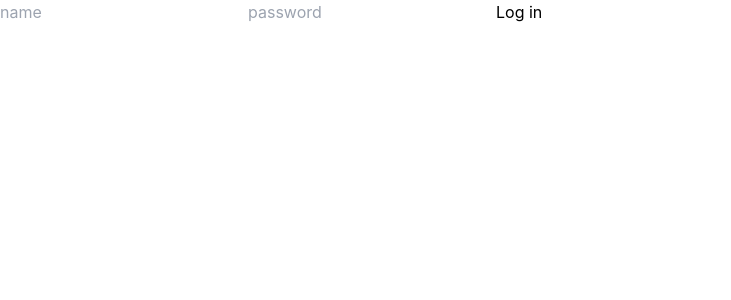
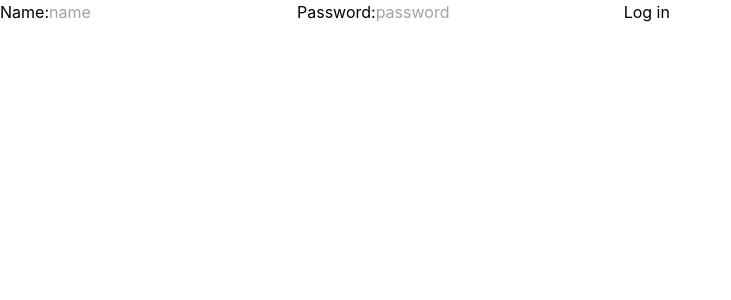
Before and after one commit to conalli/bookshelf-client, a Next.js app: page /signin in a window 1280 px wide. Shown: the top 300 px of the page, without its empty margins (0-731 px from the left). Built offline with nearby package versions, Linux system fonts and the light colour scheme; no server answers.

Commit message:
add label text

```diff
--- a/src/components/SignInForm/index.tsx
+++ b/src/components/SignInForm/index.tsx
@@ -38,7 +38,7 @@ const SignInForm: React.FC<SignInFormProps> = ({ type }) => {
       >
         {({ isSubmitting }) => (
           <Form>
-            <label htmlFor="name"></label>
+            <label htmlFor="name">Name:</label>
             <Field
               name="name"
               placeholder="name"
@@ -46,7 +46,7 @@ const SignInForm: React.FC<SignInFormProps> = ({ type }) => {
               disabled={isSubmitting}
             />
             <ErrorMessage name="name" />
-            <label htmlFor="password"></label>
+            <label htmlFor="password">Password:</label>
             <Field
               name="password"
               placeholder="password"
```
